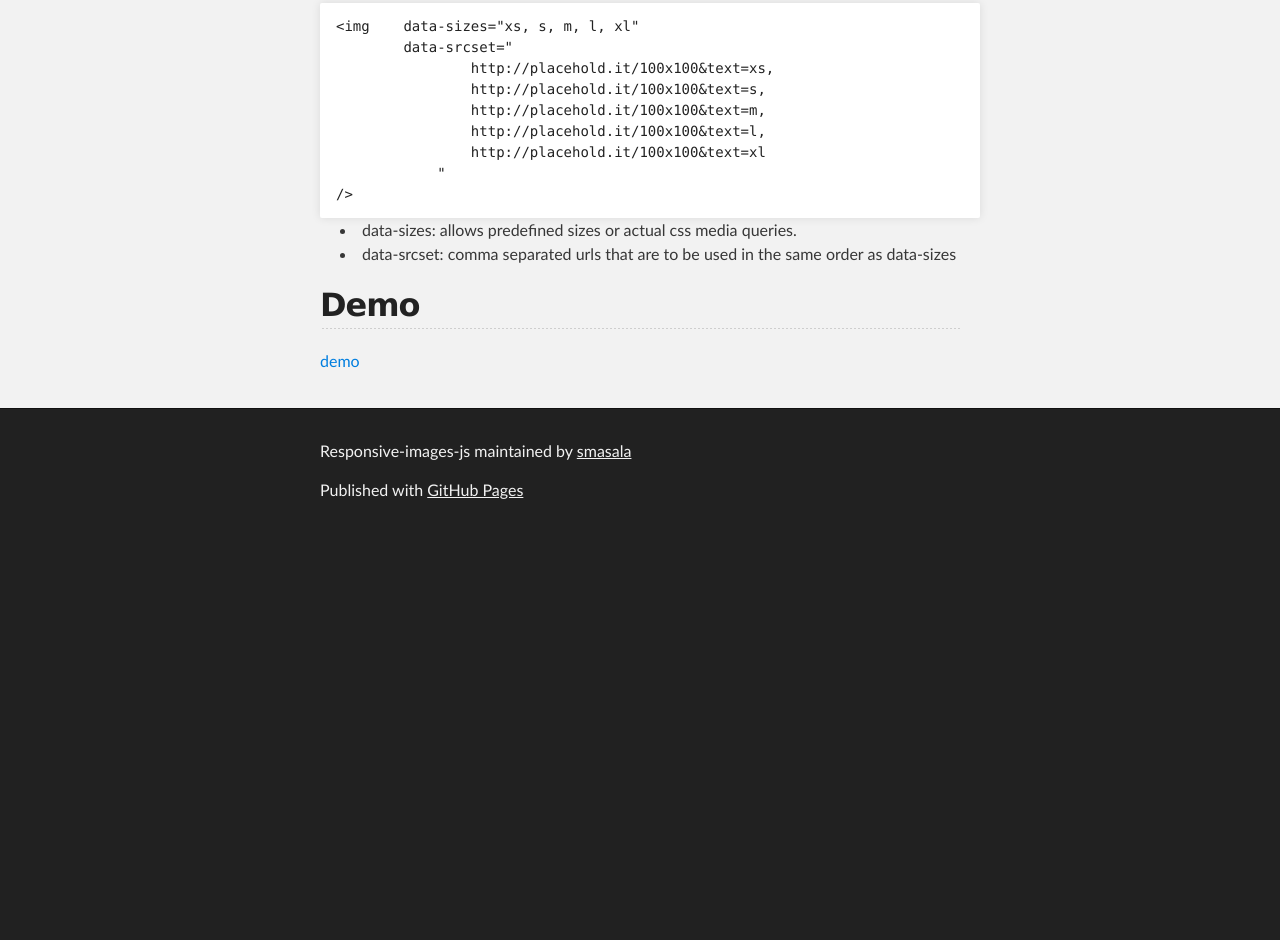
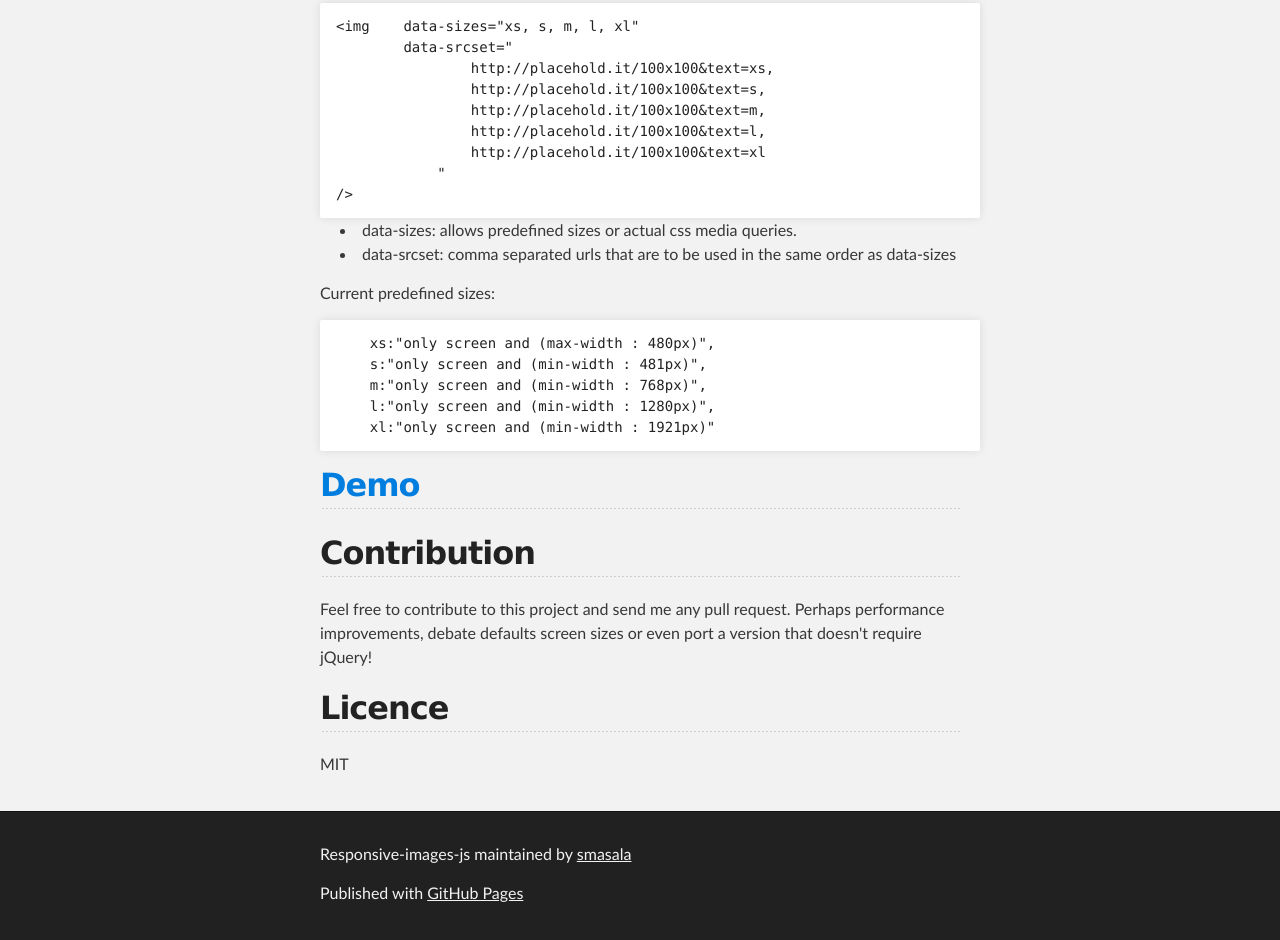
Before and after one commit to smasala/responsive-images-js, a plain HTML site: page index.html in a window 1280 px wide. Shown: the part 566-1506 px from the top of the page. Before the commit the page ends 1103 px from the top, so only its background shows below. Drawn offline with Linux system fonts and the light colour scheme.

```diff
--- a/index.html
+++ b/index.html
@@ -57,10 +57,28 @@
 <ul>
 <li>data-sizes: allows predefined sizes or actual css media queries.</li>
 <li>data-srcset: comma separated urls that are to be used in the same order as data-sizes</li>
-</ul><h2>
-<a name="demo" class="anchor" href="#demo"><span class="octicon octicon-link"></span></a>Demo</h2>
+</ul><p>Current predefined sizes:</p>
 
-<p><a href="demo.html">demo</a></p>
+<pre><code>    xs:"only screen and (max-width : 480px)",
+    s:"only screen and (min-width : 481px)",
+    m:"only screen and (min-width : 768px)",
+    l:"only screen and (min-width : 1280px)",
+    xl:"only screen and (min-width : 1921px)"
+</code></pre>
+
+<h2>
+<a name="demo" class="anchor" href="#demo"><span class="octicon octicon-link"></span></a><a href="http://smasala.github.io/responsive-images-js/demo.html">Demo</a>
+</h2>
+
+<h2>
+<a name="contribution" class="anchor" href="#contribution"><span class="octicon octicon-link"></span></a>Contribution</h2>
+
+<p>Feel free to contribute to this project and send me any pull request. Perhaps performance improvements, debate defaults screen sizes or even port a version that doesn't require jQuery!</p>
+
+<h2>
+<a name="licence" class="anchor" href="#licence"><span class="octicon octicon-link"></span></a>Licence</h2>
+
+<p>MIT</p>
       </section>
     </div>
 
```
Also changed, not shown: params.json (+1 -1 lines).
